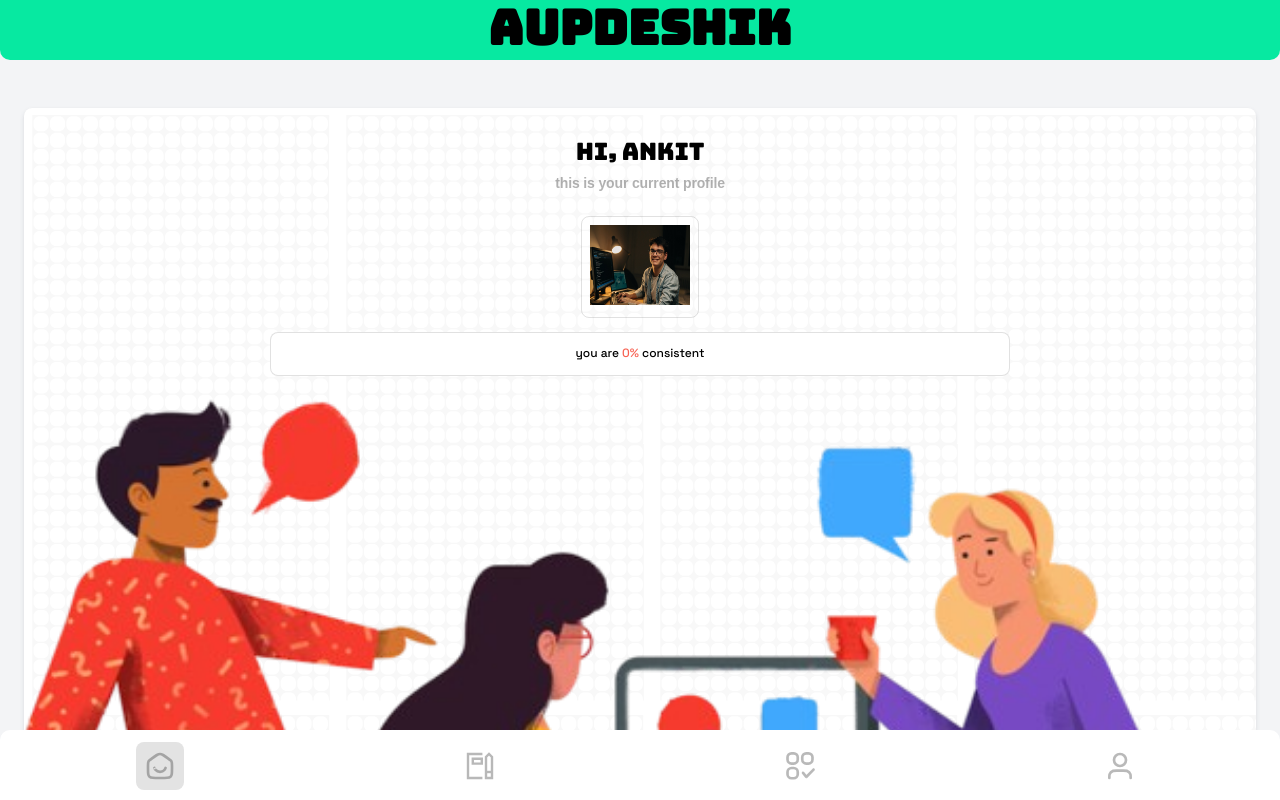
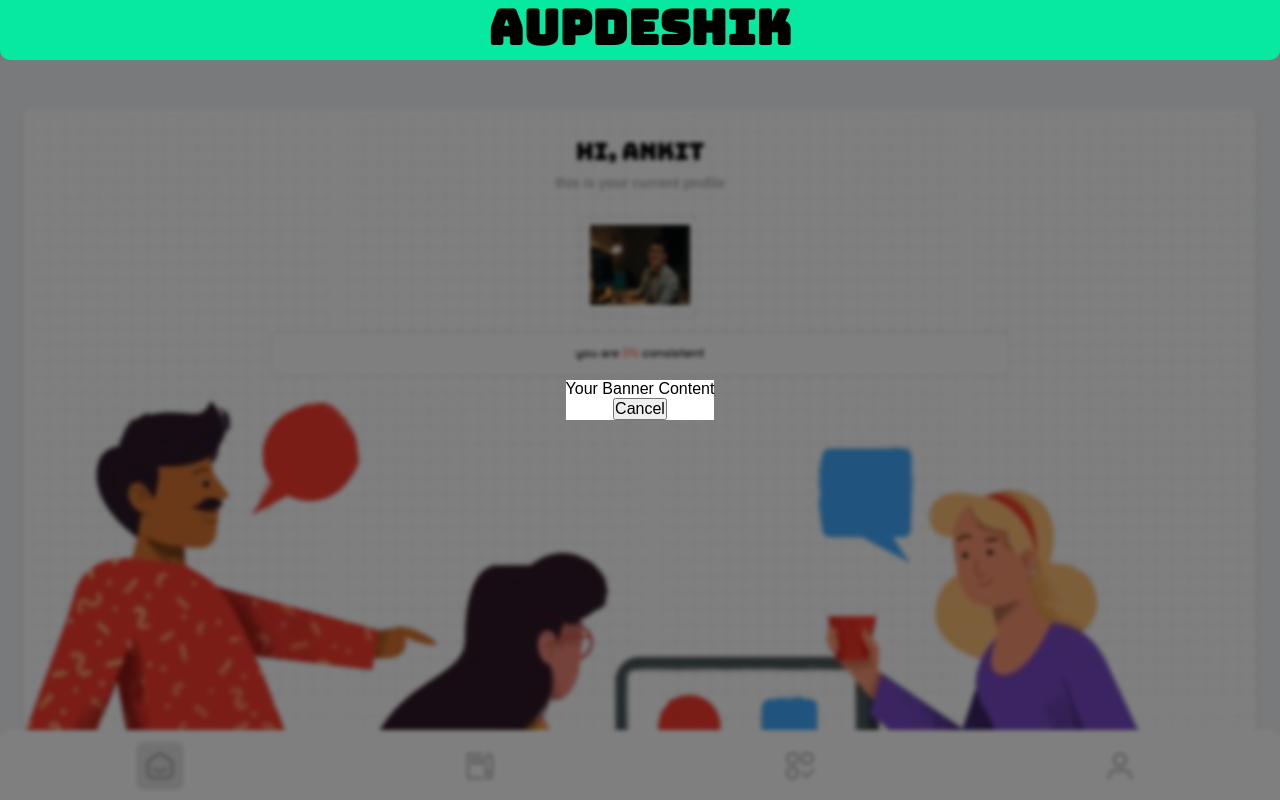
Before and after one commit to AnkitTomar2312/final-year-project, a React (Create React App) app in the folder client/: page /home in a window 1280 px wide. Both pictures are taken after a click on the picture 160 px from the left and 766 px from the top of the page. Shown: the top 800 px of the page. Built offline with nearby package versions, Linux system fonts and the light colour scheme.

Commit message:
added the banner on the home screen and set the aim , todo route

```diff
--- a/client/src/App.js
+++ b/client/src/App.js
@@ -24,9 +24,6 @@ function App() {
       <Route path="/frontend" element={<Frontend />} />
       <Route path="/backend" element={<Backend />} />
       <Route path="/python" element={<Python />} />
-      <Route path="/notes" element={<Notes />} />
-      <Route path="/notes" element={<Notes />} />
-      <Route path="/notes" element={<Notes />} />
       <Route path="/goals" element={<Goals />} />
       <Route path="/profile" element={<Profile />} />
       <Route path="/askAvet" element={<Askavet />} />
--- /dev/null
+++ b/client/src/components/banner/banner.css
@@ -0,0 +1,24 @@
+.banner {
+  position: fixed;
+  top: 0;
+  left: 0;
+  width: 100%;
+  height: 100%;
+  background: rgba(0, 0, 0, 0.5);
+  display: flex;
+  justify-content: center;
+  align-items: center;
+  flex-direction: column;
+  animation: blur 2s forwards;
+  z-index: 50;
+  padding: 48px 24px;
+}
+
+@keyframes blur {
+  0% {
+    backdrop-filter: blur(0px);
+  }
+  100% {
+    backdrop-filter: blur(5px);
+  }
+}
--- /dev/null
+++ b/client/src/components/banner/banner.js
@@ -0,0 +1,39 @@
+import React, { useEffect, useState } from "react";
+import "./banner.css";
+
+const Banner = () => {
+  const [showBanner, setShowBanner] = useState(false);
+
+  useEffect(() => {
+    const timer = setTimeout(() => {
+      setShowBanner(true);
+    }, 4000);
+
+    return () => {
+      clearTimeout(timer);
+    };
+  }, []);
+
+  return (
+    <>
+      {showBanner && (
+        <div className="banner">
+          <div
+            style={{
+              backgroundColor: "#fff",
+              display: "flex",
+              justifyContent: "center",
+              alignItems: "center",
+              flexDirection: "column",
+            }}
+          >
+            <p>Your Banner Content</p>
+            <button onClick={() => setShowBanner(false)}>Cancel</button>
+          </div>
+        </div>
+      )}
+    </>
+  );
+};
+
+export default Banner;
--- a/client/src/pages/home/index.js
+++ b/client/src/pages/home/index.js
@@ -12,6 +12,7 @@ import Todo from "../../assets/icons/todo.svg";
 import Journal from "../../assets/icons/journal.svg";
 import Aim from "../../assets/icons/aim.svg";
 import Search from "../../assets/images/search.png";
+import Banner from "../../components/banner/banner";
 const Index = ({ children }) => {
   const navigate = useNavigate();
   const [loader, setLoader] = useState(true);
@@ -30,6 +31,7 @@ const Index = ({ children }) => {
         <Splash />
       ) : (
         <>
+          <Banner />
           <section
             style={{
               padding: "60px 24px 100px 24px",
@@ -265,6 +267,7 @@ const Index = ({ children }) => {
                     flexDirection: "column",
                     justifyContent: "space-between",
                   }}
+                  onClick={() => navigate("/goals")}
                 >
                   <p
                     style={{
@@ -289,6 +292,7 @@ const Index = ({ children }) => {
                     flexDirection: "column",
                     justifyContent: "space-between",
                   }}
+                  onClick={() => navigate("/notes")}
                 >
                   <p
                     style={{
```
